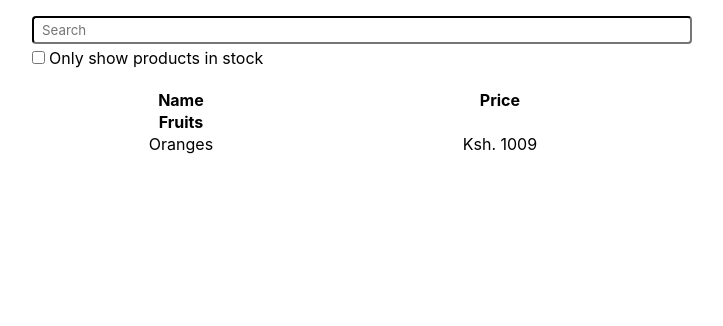
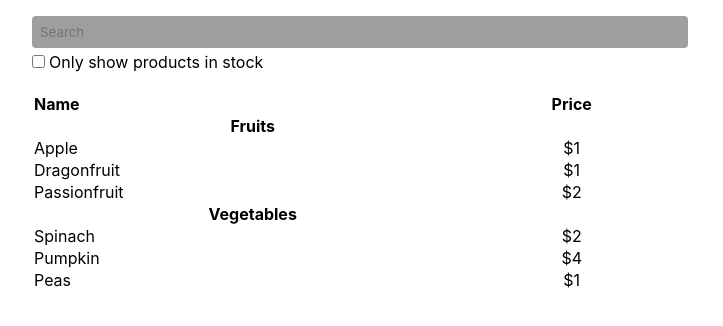
Before and after one commit to GHOST-Aram/product-table, a React (Create React App) app: page / in a window 1280 px wide. Shown: the top 326 px of the page, without its empty margins (288-1011 px from the left). Built offline with nearby package versions, Linux system fonts and the light colour scheme.

Commit message:
feat: Pass in data and displayin catgoreis

```diff
--- a/src/App.js
+++ b/src/App.js
@@ -1,10 +1,24 @@
 import FilterableProductTable from './components/filterable-product-table';
 import './App.css';
+// import { useState } from 'react';
 
 function App() {
+  const products = [
+    { category: "Fruits", price: "$1", stocked: true, name: "Apple" },
+    { category: "Fruits", price: "$1", stocked: true, name: "Dragonfruit" },
+    { category: "Fruits", price: "$2", stocked: false, name: "Passionfruit" },
+    { category: "Vegetables", price: "$2", stocked: true, name: "Spinach" },
+    { category: "Vegetables", price: "$4", stocked: false, name: "Pumpkin" },
+    { category: "Vegetables", price: "$1", stocked: true, name: "Peas" }
+  ]
+  let categories = []
+  products.forEach(product => {
+    if(!categories.includes(product.category))
+        categories = [...categories, product.category]
+  });
   return (
     <div className="App">
-      <FilterableProductTable />
+      <FilterableProductTable categories={categories} products = {products} />
     </div>
   );
 }
--- a/src/components/filterable-product-table.js
+++ b/src/components/filterable-product-table.js
@@ -2,11 +2,11 @@ import ProductTable from './product-table';
 import SearchBar from './search-bar'
 import React from 'react'
 
-const FilterableProductTable = () => {
+const FilterableProductTable = ({categories, products}) => {
   return (
     <div className='container px-2 rounded-md my-8'>
         <SearchBar />
-        <ProductTable />
+        <ProductTable categories={categories} products = {products}/>
     </div>
   )
 }
--- a/src/components/product-cartegory.js
+++ b/src/components/product-cartegory.js
@@ -1,10 +1,16 @@
+import Product from './product'
 import React from 'react'
 
-const ProductCategory = () => {
+const ProductCategory = ({category, products}) => {
   return (
+    // product = { category: "Fruits", price: "$1", stocked: true, name: "Apple" },
     <>
-        <tr className='w-full'><th className='text-center'>Fruits</th></tr>
-        <tr><td>Oranges</td><td>Ksh. 1009</td></tr>
+        <tr className='w-full'><th className='text-center'>{category}</th></tr>
+        {
+            products.map(product =>{
+                return category === product.category && <Product name={product.name} price={product.price}/>
+            })
+        }
     </>
   )
 }
--- a/src/components/product-table.js
+++ b/src/components/product-table.js
@@ -2,11 +2,15 @@ import TableHeader from './table-head'
 import ProductCategory from './product-cartegory'
 import React from 'react'
 
-const ProductTable = () => {
+const ProductTable = ({categories, products}) => {
   return (
     <table border={0}>
         <TableHeader />
-        <ProductCategory />
+        {
+            categories.map(category => {
+                return <ProductCategory category = {category} products =  {products} />
+            })
+        }
     </table>
   )
 }
--- /dev/null
+++ b/src/components/product.js
@@ -0,0 +1,9 @@
+import React from 'react'
+
+export const Product = ({name, price}) => {
+  return (
+    <tr><td className='text-left'>{name}</td><td>{price}</td></tr>
+  )
+}
+
+export default Product
--- a/src/components/search-bar.js
+++ b/src/components/search-bar.js
@@ -4,7 +4,7 @@ const SearchBar = () => {
   return (
     <div className='search-bar my-8 '>
         <input type="text" name="keyword" id="key-search" placeholder='Search'
-        className='py-1 px-1  w-full border-dark rounded-sm' />
+        className='py-1 px-1 border-none w-full bg-light-gray rounded-sm' />
         <div style={{display: 'inline-block'}} className='my-1'>
             <input type="checkbox" name="products_in_stock" id="products-in-stock" className='mr-2'/>
             <label htmlFor="products-in-stock">Only show products in stock</label>
--- a/src/components/table-head.js
+++ b/src/components/table-head.js
@@ -2,7 +2,7 @@ import React from 'react'
 
 const TableHeader = () => {
   return (
-    <thead><tr><th>Name</th><th>Price</th></tr></thead>
+    <thead><tr><th className='text-left'>Name</th><th>Price</th></tr></thead>
   )
 }
 
--- a/src/index.css
+++ b/src/index.css
@@ -12,11 +12,18 @@
     'Ubuntu', 'Cantarell', 'Fira Sans', 'Droid Sans', 'Helvetica Neue',
     sans-serif;
 }
+.bg-light-gray{
+  background: rgb(159, 157, 157);
+}
 body {
   margin: 0;
   -webkit-font-smoothing: antialiased;
   -moz-osx-font-smoothing: grayscale;
 }
+.border-none{
+  border: none;
+}
+
 input:focus{
   outline: none;
 }
@@ -63,7 +70,7 @@ code {
   padding-inline: .25rem;
 }
 .py-1{
-  padding-block: .25rem;
+  padding-block: .5rem;
 }
 .rounded-md{
   border-radius: var(--medium-radius);
@@ -77,6 +84,9 @@ table{
 .text-center{
   text-align: center;
 }
+.text-left{
+  text-align: left;
+}
 .w-full{
   width: 100%;
 }
```
